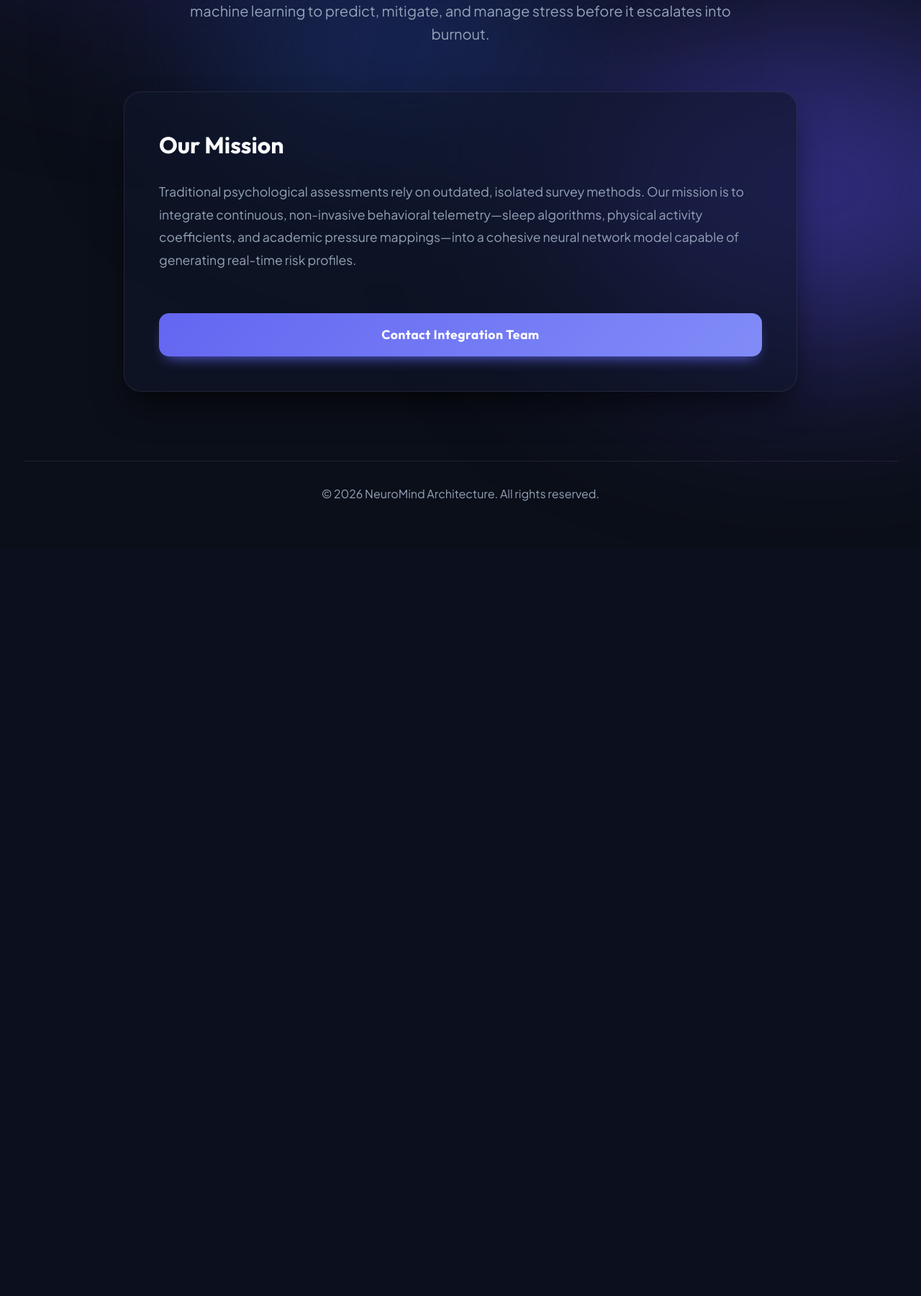
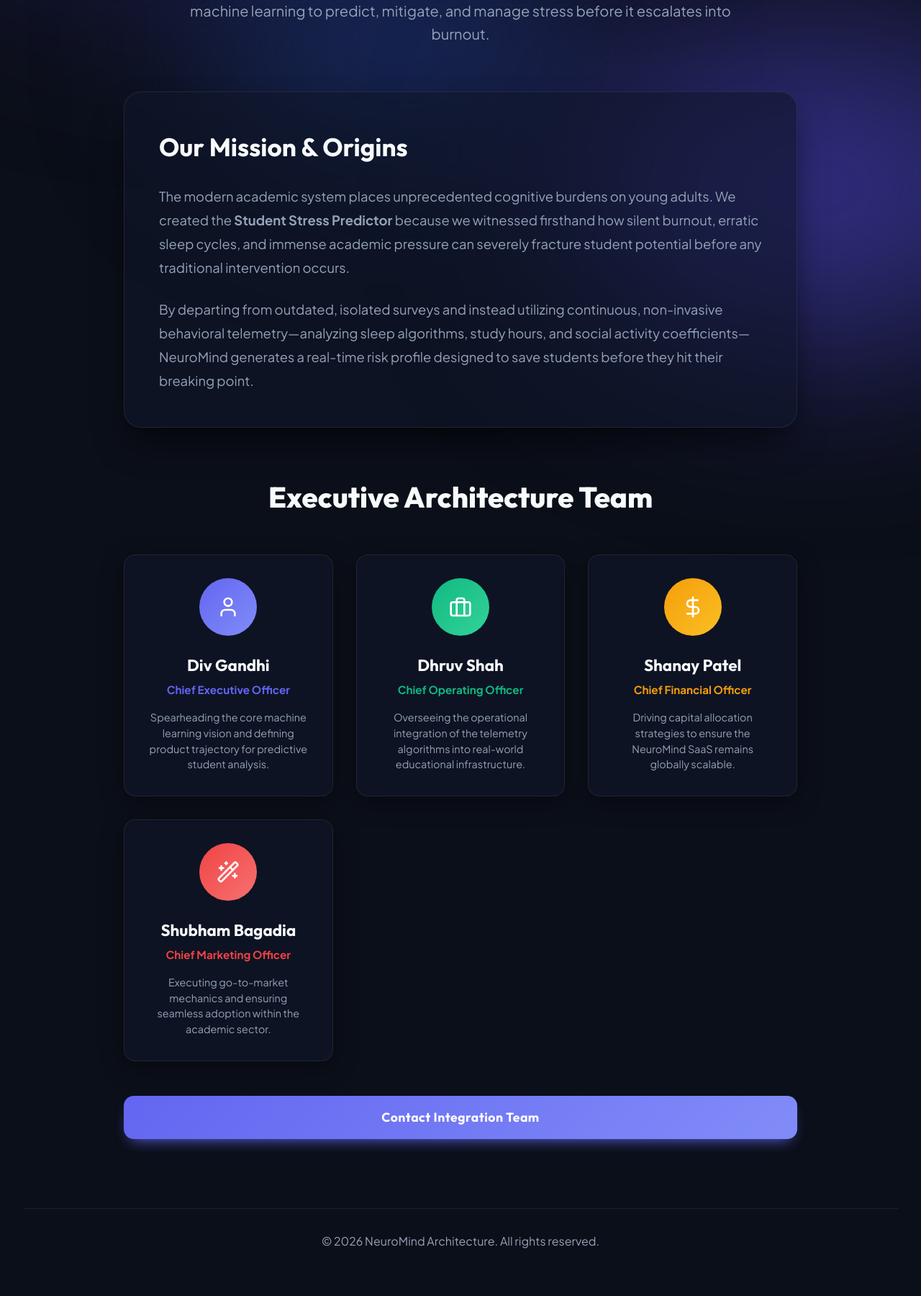
Before and after one commit to divgandhi179-pixel/Student_stress_predictor, a Flask app: page /about in a window 1280 px wide. Shown: the part 447-2247 px from the top of the page at 72% size. Before the commit the page ends 1143 px from the top, so only its background shows below. Run offline with Flask 3, Linux system fonts and the light colour scheme.

Commit message:
feat: add executive team grid and detailed stress predictor mission statement to About page

```diff
--- a/templates/about.html
+++ b/templates/about.html
@@ -21,13 +21,61 @@
             At NeuroMind, we bridge the gap between longitudinal behavioral data and advanced machine learning to predict, mitigate, and manage stress before it escalates into burnout.
         </p>
 
-        <div style="background: var(--surface-color); border: 1px solid var(--border-color); padding: 3rem; border-radius: 24px; box-shadow: var(--shadow-lg);">
-            <h2 style="font-size: 2rem; margin-bottom: 1.5rem; color: var(--text-main);">Our Mission</h2>
-            <p style="color: var(--text-muted); font-size: 1.1rem; line-height: 1.8;">
-                Traditional psychological assessments rely on outdated, isolated survey methods. Our mission is to integrate continuous, non-invasive behavioral telemetry—sleep algorithms, physical activity coefficients, and academic pressure mappings—into a cohesive neural network model capable of generating real-time risk profiles.
+        <div style="background: var(--surface-color); border: 1px solid var(--border-color); padding: 3rem; border-radius: 24px; box-shadow: var(--shadow-lg); margin-bottom: 4rem;">
+            <h2 style="font-size: 2.2rem; margin-bottom: 1.5rem; color: var(--text-main);">Our Mission & Origins</h2>
+            <p style="color: var(--text-muted); font-size: 1.15rem; line-height: 1.8; margin-bottom: 1.5rem;">
+                The modern academic system places unprecedented cognitive burdens on young adults. We created the <strong>Student Stress Predictor</strong> because we witnessed firsthand how silent burnout, erratic sleep cycles, and immense academic pressure can severely fracture student potential before any traditional intervention occurs.
             </p>
-            <br/>
-            <div style="text-align: center; margin-top: 2rem;">
+            <p style="color: var(--text-muted); font-size: 1.15rem; line-height: 1.8;">
+                By departing from outdated, isolated surveys and instead utilizing continuous, non-invasive behavioral telemetry—analyzing sleep algorithms, study hours, and social activity coefficients—NeuroMind generates a real-time risk profile designed to save students before they hit their breaking point.
+            </p>
+        </div>
+
+        <h2 style="font-size: 2.5rem; font-weight: 800; text-align: center; margin-bottom: 3rem; color: var(--text-main);">Executive Architecture Team</h2>
+
+        <div style="display: grid; grid-template-columns: repeat(auto-fit, minmax(220px, 1fr)); gap: 2rem; margin-bottom: 3rem;">
+            <!-- CEO -->
+            <div style="background: var(--surface-color); border: 1px solid var(--border-color); padding: 2rem; border-radius: 16px; text-align: center; box-shadow: var(--shadow-soft);">
+                <div style="width: 80px; height: 80px; border-radius: 50%; background: linear-gradient(135deg, var(--primary), #818CF8); margin: 0 auto 1.5rem auto; display: flex; align-items: center; justify-content: center; color: white;">
+                    <svg xmlns="http://www.w3.org/2000/svg" width="32" height="32" viewBox="0 0 24 24" fill="none" stroke="currentColor" stroke-width="2" stroke-linecap="round" stroke-linejoin="round"><path d="M19 21v-2a4 4 0 0 0-4-4H9a4 4 0 0 0-4 4v2"/><circle cx="12" cy="7" r="4"/></svg>
+                </div>
+                <h3 style="font-size: 1.4rem; color: var(--text-main); margin-bottom: 0.2rem;">Div Gandhi</h3>
+                <p style="color: var(--primary); font-weight: 700; font-size: 0.95rem; margin-bottom: 1rem;">Chief Executive Officer</p>
+                <p style="color: var(--text-muted); font-size: 0.9rem; line-height: 1.5;">Spearheading the core machine learning vision and defining product trajectory for predictive student analysis.</p>
+            </div>
+
+            <!-- COO -->
+            <div style="background: var(--surface-color); border: 1px solid var(--border-color); padding: 2rem; border-radius: 16px; text-align: center; box-shadow: var(--shadow-soft);">
+                <div style="width: 80px; height: 80px; border-radius: 50%; background: linear-gradient(135deg, #10b981, #34d399); margin: 0 auto 1.5rem auto; display: flex; align-items: center; justify-content: center; color: white;">
+                    <svg xmlns="http://www.w3.org/2000/svg" width="32" height="32" viewBox="0 0 24 24" fill="none" stroke="currentColor" stroke-width="2" stroke-linecap="round" stroke-linejoin="round"><rect width="20" height="14" x="2" y="7" rx="2" ry="2"/><path d="M16 21V5a2 2 0 0 0-2-2h-4a2 2 0 0 0-2 2v16"/></svg>
+                </div>
+                <h3 style="font-size: 1.4rem; color: var(--text-main); margin-bottom: 0.2rem;">Dhruv Shah</h3>
+                <p style="color: #10b981; font-weight: 700; font-size: 0.95rem; margin-bottom: 1rem;">Chief Operating Officer</p>
+                <p style="color: var(--text-muted); font-size: 0.9rem; line-height: 1.5;">Overseeing the operational integration of the telemetry algorithms into real-world educational infrastructure.</p>
+            </div>
+
+            <!-- CFO -->
+            <div style="background: var(--surface-color); border: 1px solid var(--border-color); padding: 2rem; border-radius: 16px; text-align: center; box-shadow: var(--shadow-soft);">
+                <div style="width: 80px; height: 80px; border-radius: 50%; background: linear-gradient(135deg, #f59e0b, #fbbf24); margin: 0 auto 1.5rem auto; display: flex; align-items: center; justify-content: center; color: white;">
+                    <svg xmlns="http://www.w3.org/2000/svg" width="32" height="32" viewBox="0 0 24 24" fill="none" stroke="currentColor" stroke-width="2" stroke-linecap="round" stroke-linejoin="round"><line x1="12" x2="12" y1="2" y2="22"/><path d="M17 5H9.5a3.5 3.5 0 0 0 0 7h5a3.5 3.5 0 0 1 0 7H6"/></svg>
+                </div>
+                <h3 style="font-size: 1.4rem; color: var(--text-main); margin-bottom: 0.2rem;">Shanay Patel</h3>
+                <p style="color: #f59e0b; font-weight: 700; font-size: 0.95rem; margin-bottom: 1rem;">Chief Financial Officer</p>
+                <p style="color: var(--text-muted); font-size: 0.9rem; line-height: 1.5;">Driving capital allocation strategies to ensure the NeuroMind SaaS remains globally scalable.</p>
+            </div>
+
+            <!-- CMO -->
+            <div style="background: var(--surface-color); border: 1px solid var(--border-color); padding: 2rem; border-radius: 16px; text-align: center; box-shadow: var(--shadow-soft);">
+                <div style="width: 80px; height: 80px; border-radius: 50%; background: linear-gradient(135deg, #ef4444, #f87171); margin: 0 auto 1.5rem auto; display: flex; align-items: center; justify-content: center; color: white;">
+                    <svg xmlns="http://www.w3.org/2000/svg" width="32" height="32" viewBox="0 0 24 24" fill="none" stroke="currentColor" stroke-width="2" stroke-linecap="round" stroke-linejoin="round"><path d="m21.64 3.64-1.28-1.28a1.21 1.21 0 0 0-1.72 0L2.36 18.64a1.21 1.21 0 0 0 0 1.72l1.28 1.28a1.2 1.2 0 0 0 1.72 0L21.64 5.36a1.2 1.2 0 0 0 0-1.72Z"/><path d="m14 7 3 3"/><path d="M5 6v4"/><path d="M19 14v4"/><path d="M10 2v2"/><path d="M7 8H3"/><path d="M21 16h-4"/><path d="M11 3H9"/></svg>
+                </div>
+                <h3 style="font-size: 1.4rem; color: var(--text-main); margin-bottom: 0.2rem;">Shubham Bagadia</h3>
+                <p style="color: #ef4444; font-weight: 700; font-size: 0.95rem; margin-bottom: 1rem;">Chief Marketing Officer</p>
+                <p style="color: var(--text-muted); font-size: 0.9rem; line-height: 1.5;">Executing go-to-market mechanics and ensuring seamless adoption within the academic sector.</p>
+            </div>
+        </div>
+
+        <div style="text-align: center;">
                 <a href="{{ url_for('contact') }}" class="glow-button" style="text-decoration: none; padding: 1rem 2rem;">Contact Integration Team</a>
             </div>
         </div>
```
